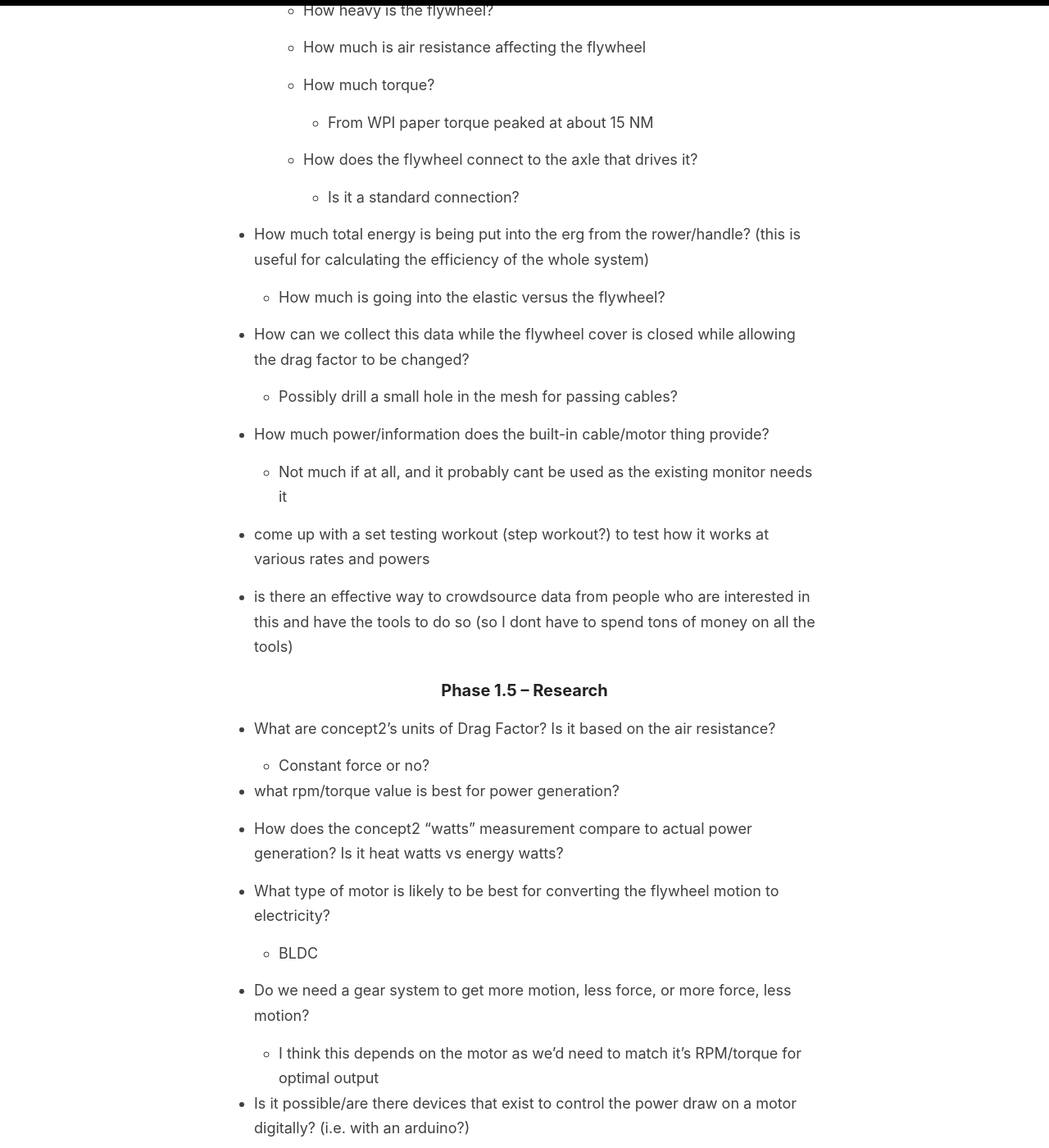
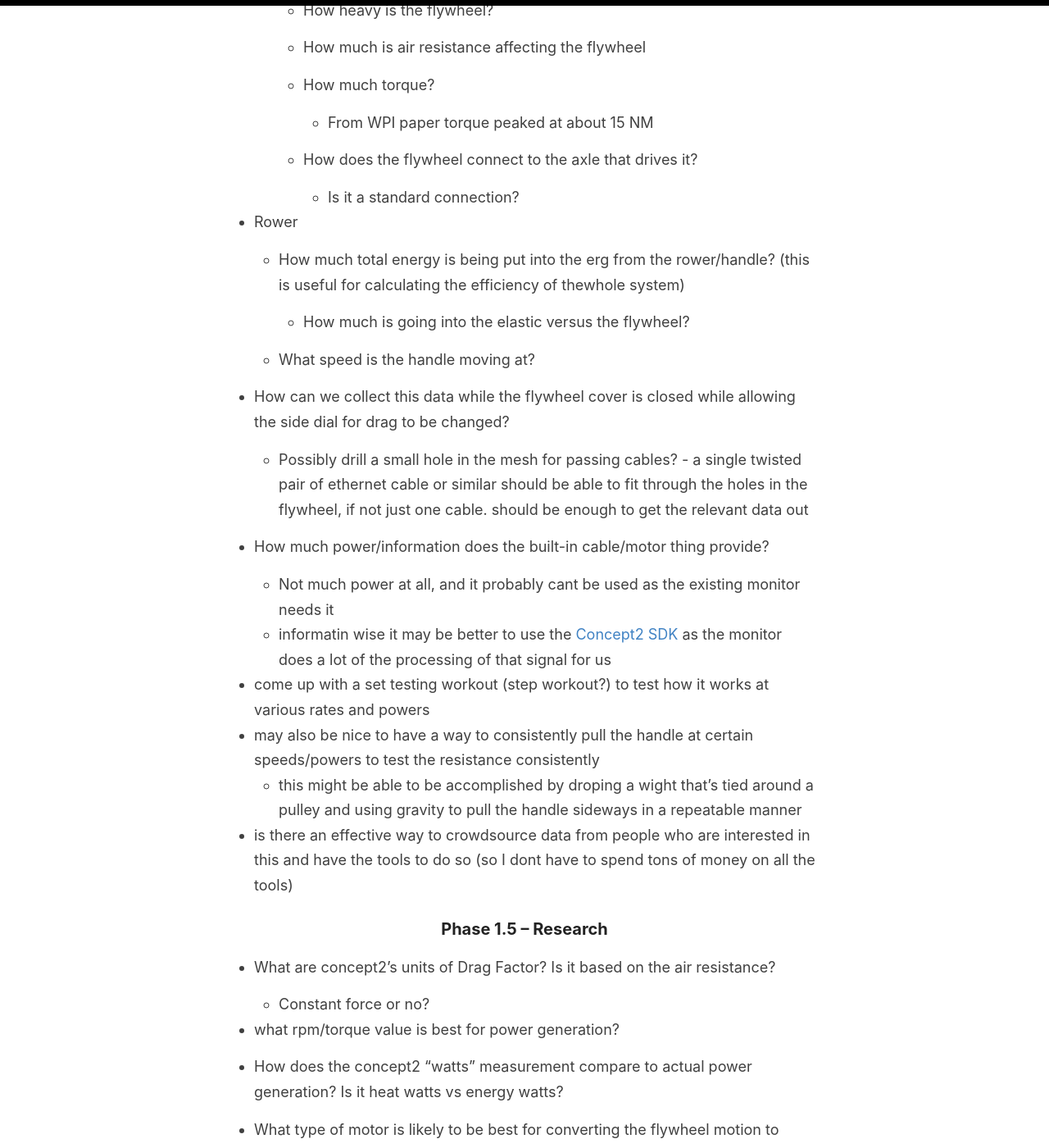
Before and after one commit to MoralCode/ErgPower, a Jekyll site: the page built from index.md, in a window 1280 px wide and 1400 px high, scrolled down 1304 px. Shown: the whole window at 82% size. Built offline with Jekyll 4.4.1, drawn with Linux system fonts in a browser that asks for light colours; comment, search, counter and statistics services are not loaded; our own code applies the rules of GitHub Pages for plain Markdown files; some of the changed text lies outside the part shown.

Commit message:
Update project Overview

```diff
--- a/index.md
+++ b/index.md
@@ -51,25 +51,26 @@ Not all of these phases may be taken to completion, but they represent the appro
 
 			- Is it a standard connection?
 
-- How much total energy is being put into the erg from the
-	rower/handle? (this is useful for calculating the efficiency of the
-	whole system)
+- Rower
+	- How much total energy is being put into the erg from the rower/handle? (this is useful for calculating the efficiency of thewhole system)
 
-	- How much is going into the elastic versus the flywheel?
+		- How much is going into the elastic versus the flywheel?
+	- What speed is the handle moving at?
 
-- How can we collect this data while the flywheel cover is closed
-	while allowing the drag factor to be changed?
+- How can we collect this data while the flywheel cover is closed while allowing the side dial for drag to be changed?
 
 	- Possibly drill a small hole in the mesh for passing cables?
+    	- a single twisted pair of ethernet cable or similar should be able to fit through the holes in the flywheel, if not just one cable. should be enough to get the relevant data out
 
-- How much power/information does the built-in cable/motor thing
-	provide?
 
-	- Not much if at all, and it probably cant be used as the existing
-		monitor needs it
+- How much power/information does the built-in cable/motor thing provide?
 
-- come up with a set testing workout (step workout?) to test how it
-	works at various rates and powers
+	- Not much power at all, and it probably cant be used as the existing monitor needs it
+	- informatin wise it may be better to use the [Concept2 SDK](https://www.concept2.com/service/software/software-development-kit) as the monitor does a lot of the processing of that signal for us
+
+- come up with a set testing workout (step workout?) to test how it works at various rates and powers
+- may also be nice to have a way to consistently pull the handle at certain speeds/powers to test the resistance consistently
+  - this might be able to be accomplished by droping a wight that's tied around a pulley and using gravity to pull the handle sideways in a repeatable manner
 
 - is there an effective way to crowdsource data from people who are
 	interested in this and have the tools to do so (so I dont have to
@@ -97,6 +98,16 @@ Not all of these phases may be taken to completion, but they represent the appro
 		RPM/torque for optimal output
 
 - Is it possible/are there devices that exist to control the power draw on a motor digitally? (i.e. with an arduino?)
+
+- Is there a version of Concept2's SDK that suports linux?
+  - how about third party implementations
+  - can it really be anything platform specific that cant be recompiled or something? like as far as i can tell it should just be interfacing with the monitors via bluetooth/serial
+
+- What has Concept2 changed year to year hardware wise on the ergs? (specifically Re: flywheel) anyhing major that affects this project?
+  - i suspect that the device that measures the flywheel's speed/sips power for the monitor changed from the PM2 to the PM3 ergs as i believe thats where they introduced the idea of the flywheel powering the erg while its in use.
+    - This seems to be supported by higher numbers in/between experiments 1 and 2 but not 100% sure as those experiments were poorly conducted and not super on-topic
+- What are the units on the force curve?
+  - [Nobody](https://www.c2forum.com/viewtopic.php?f=15&t=190496) [seems](https://www.c2forum.com/viewtopic.php?f=15&t=185074) to know
 
 ### Phase 2 – Basic Experiments
 
@@ -150,6 +161,14 @@ Not all of these phases may be taken to completion, but they represent the appro
 	ergs? (i.e. as a replacement flywleel/replacement flywheel casing
 	that the user can swap out)
 - How cheaply can this all be done?
+- What regulations will we need to comply with in order to sell this?
+  - possibly EM Interference, UL Listing, others?
+
+### Phase 5.5 – Operations and Support
+
+- What will be neded to support this product?
+  - manual? install guide?
+- What would operations look like?
 
 ### Phase 6 – Future Complimentary Products
 
@@ -160,7 +179,7 @@ Not all of these phases may be taken to completion, but they represent the appro
 
 # Process
 
-The goal is to do this in a free and open way so that anyone who is sufficiently interested can pick this up where I left off.
+The goal is to do this in a free and open way so that anyone who is sufficiently interested can pick this up where I left off. The idea for this came from [Relativity](https://github.com/relativty/Relativty), the open-source Build-it-yourself VR headset and My hope is that I can at least get this project to the same place, evenif it never reaches commercial development
 
 - ideally videotape experiments or at least the process for setting one up so others can replicate it
 - public Documentation (this repo) for the gory details
```
